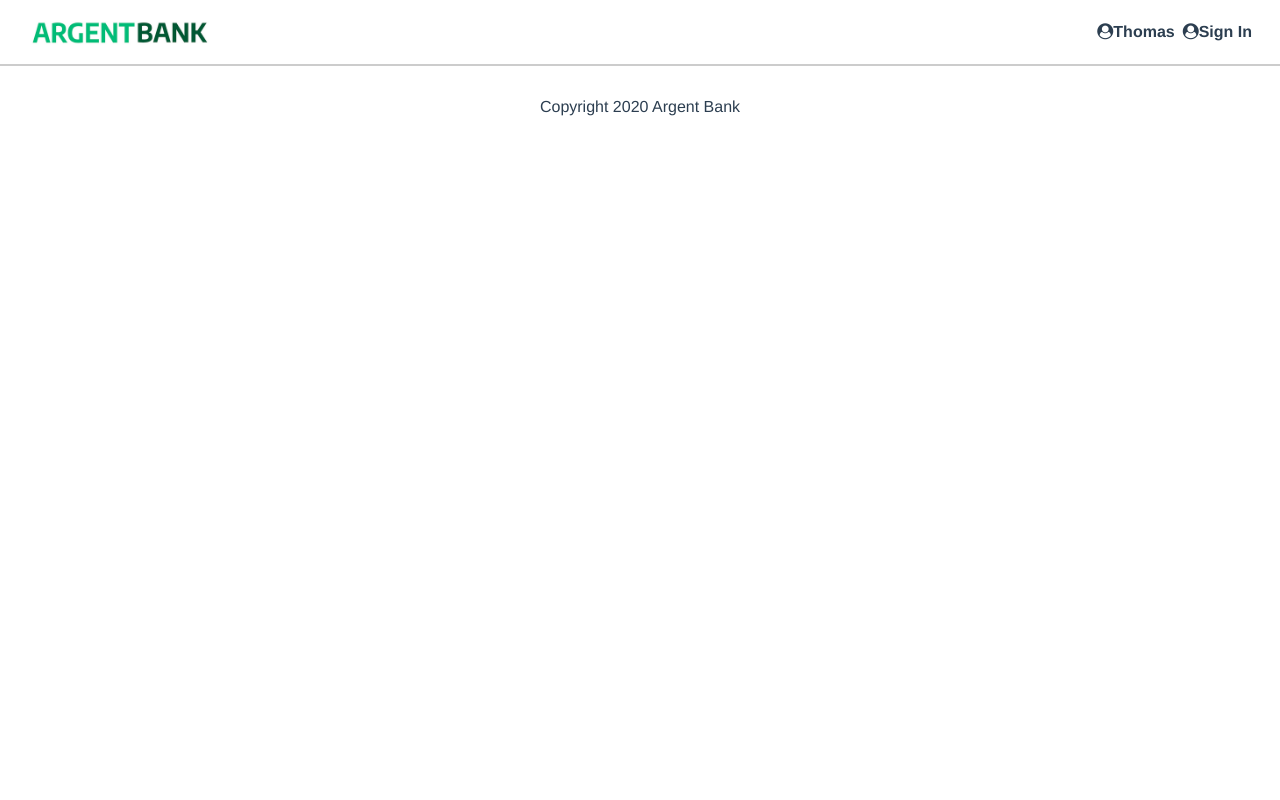
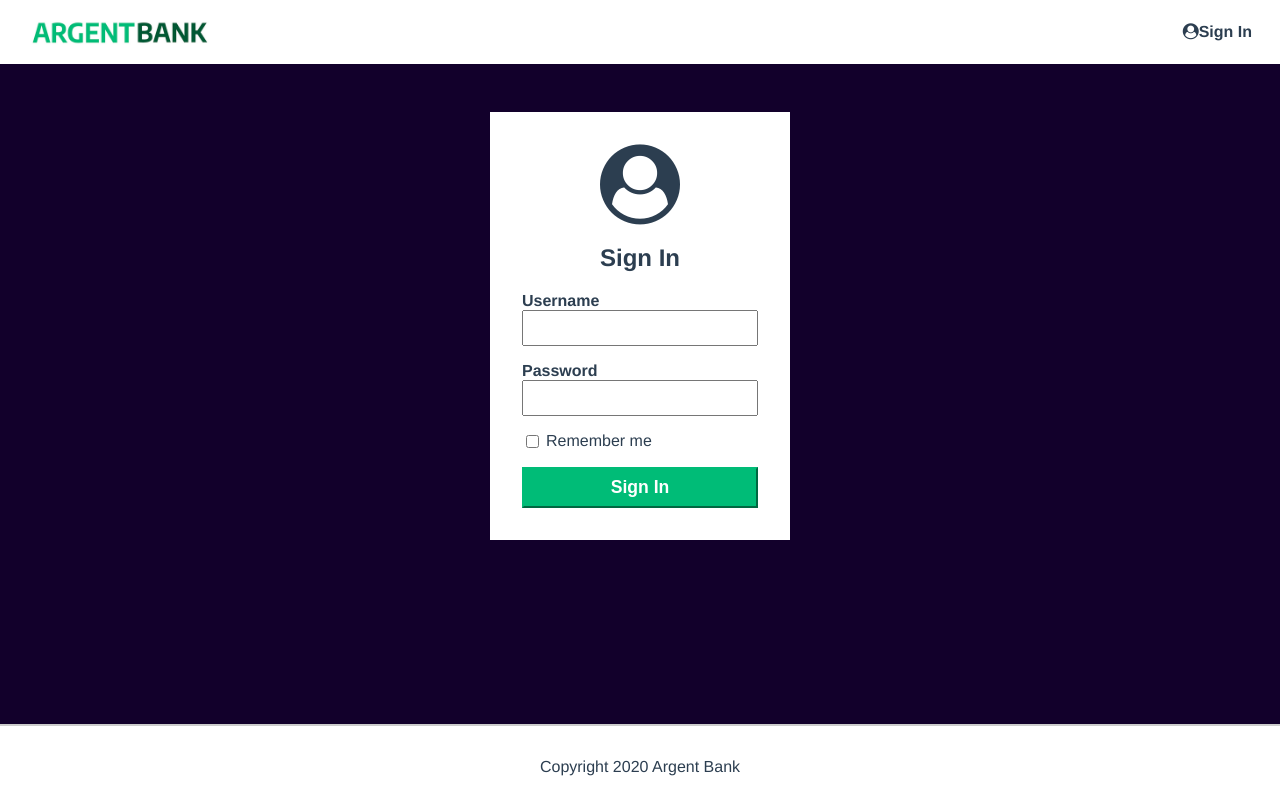
Before and after one commit to aiibe/SouksavanhSyphanravong_13_13112021, a React (Vite) app: page /sign-in in a window 1280 px wide. Built offline with nearby package versions, Linux system fonts and the light colour scheme.

Commit message:
Add sign-in page

```diff
--- a/src/App.css
+++ /dev/null
@@ -1,42 +0,0 @@
-.App {
-  text-align: center;
-}
-
-.App-logo {
-  height: 40vmin;
-  pointer-events: none;
-}
-
-@media (prefers-reduced-motion: no-preference) {
-  .App-logo {
-    animation: App-logo-spin infinite 20s linear;
-  }
-}
-
-.App-header {
-  background-color: #282c34;
-  min-height: 100vh;
-  display: flex;
-  flex-direction: column;
-  align-items: center;
-  justify-content: center;
-  font-size: calc(10px + 2vmin);
-  color: white;
-}
-
-.App-link {
-  color: #61dafb;
-}
-
-@keyframes App-logo-spin {
-  from {
-    transform: rotate(0deg);
-  }
-  to {
-    transform: rotate(360deg);
-  }
-}
-
-button {
-  font-size: calc(10px + 2vmin);
-}
--- a/src/App.tsx
+++ b/src/App.tsx
@@ -1,8 +1,9 @@
 import { BrowserRouter as Router, Route, Routes } from "react-router-dom";
-import "./App.css";
 import Footer from "./components/Footer";
 import Header from "./components/Header";
 import Home from "./pages/Home";
+import NotFound from "./pages/NotFound";
+import Login from "./pages/Login";
 
 function App() {
   return (
@@ -10,7 +11,9 @@ function App() {
       <Header />
 
       <Routes>
+        <Route path="/sign-in" element={<Login />} />
         <Route path="/" element={<Home />} />
+        <Route path="*" element={<NotFound />} />
       </Routes>
 
       <Footer />
--- a/src/components/Header.tsx
+++ b/src/components/Header.tsx
@@ -5,11 +5,13 @@ import { StateType } from "../redux/types";
 function Header() {
   const { user } = useSelector((state: StateType) => state);
   const { name, email } = user;
+
+  // User's name and email must not be empty string
   const isLoggedIn = name && email;
 
   return (
     <nav className="main-nav">
-      <NavLink className="main-nav-logo" to="./index.html">
+      <NavLink className="main-nav-logo" to="">
         <img
           className="main-nav-logo-image"
           src="./img/argentBankLogo.png"
@@ -19,13 +21,13 @@ function Header() {
       </NavLink>
       <div>
         {isLoggedIn && (
-          <NavLink className="main-nav-item" to="./user.html">
+          <NavLink className="main-nav-item" to="/user">
             <i className="fa fa-user-circle"></i>
             {name}
           </NavLink>
         )}
 
-        <NavLink className="main-nav-item" to="./sign-in.html">
+        <NavLink className="main-nav-item" to="/sign-in">
           <i className="fa fa-user-circle"></i>
           Sign In
         </NavLink>
--- a/src/index.css
+++ b/src/index.css
@@ -6,7 +6,8 @@ html {
   color: #2c3e50;
 }
 
-body {
+body,
+#root {
   margin: 0;
   display: flex;
   flex-direction: column;
--- /dev/null
+++ b/src/pages/Login.tsx
@@ -0,0 +1,56 @@
+import React, { useState } from "react";
+
+function Login() {
+  const [username, setUsername] = useState("");
+  const [password, setPassword] = useState("");
+  const [rememberMe, setRememberMe] = useState(false);
+
+  const handleNameChange = (event: React.FormEvent<HTMLInputElement>) => {
+    setUsername(event.currentTarget.value);
+  };
+
+  const handlePasswordChange = (event: React.FormEvent<HTMLInputElement>) => {
+    setPassword(event.currentTarget.value);
+  };
+
+  const handleSubmit = (event: React.FormEvent<HTMLFormElement>) => {
+    event.preventDefault();
+    console.log(username, password, rememberMe);
+  };
+
+  return (
+    <main className="main bg-dark">
+      <section className="sign-in-content">
+        <i className="fa fa-user-circle sign-in-icon"></i>
+        <h1>Sign In</h1>
+        <form onSubmit={handleSubmit}>
+          <div className="input-wrapper">
+            <label>Username</label>
+            <input type="text" value={username} onChange={handleNameChange} />
+          </div>
+          <div className="input-wrapper">
+            <label>Password</label>
+            <input
+              type="password"
+              value={password}
+              onChange={handlePasswordChange}
+            />
+          </div>
+          <div className="input-remember">
+            <input
+              type="checkbox"
+              checked={rememberMe}
+              onChange={() => setRememberMe((checked) => !checked)}
+            />
+            <label>Remember me</label>
+          </div>
+          <button className="sign-in-button" type="submit">
+            Sign In
+          </button>
+        </form>
+      </section>
+    </main>
+  );
+}
+
+export default Login;
--- /dev/null
+++ b/src/pages/NotFound.tsx
@@ -0,0 +1,5 @@
+function NotFound() {
+  return <p>404 - Page not found</p>;
+}
+
+export default NotFound;
--- a/src/redux/reducers/userReducer.ts
+++ b/src/redux/reducers/userReducer.ts
@@ -9,8 +9,8 @@ type Action = {
 };
 
 const initialState = {
-  name: "Thomas",
-  email: "thomas@email.com",
+  name: "",
+  email: "",
 };
 
 export const userReducer = (state: State = initialState, action: Action) => {
```
